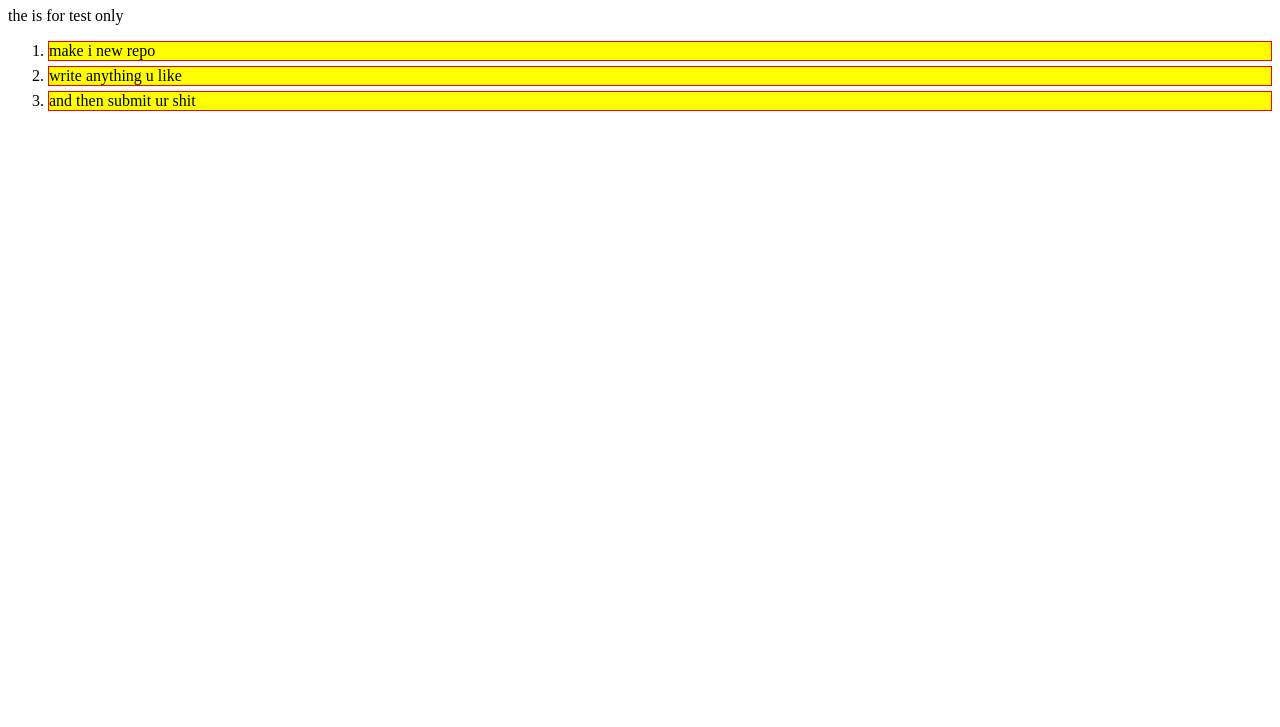
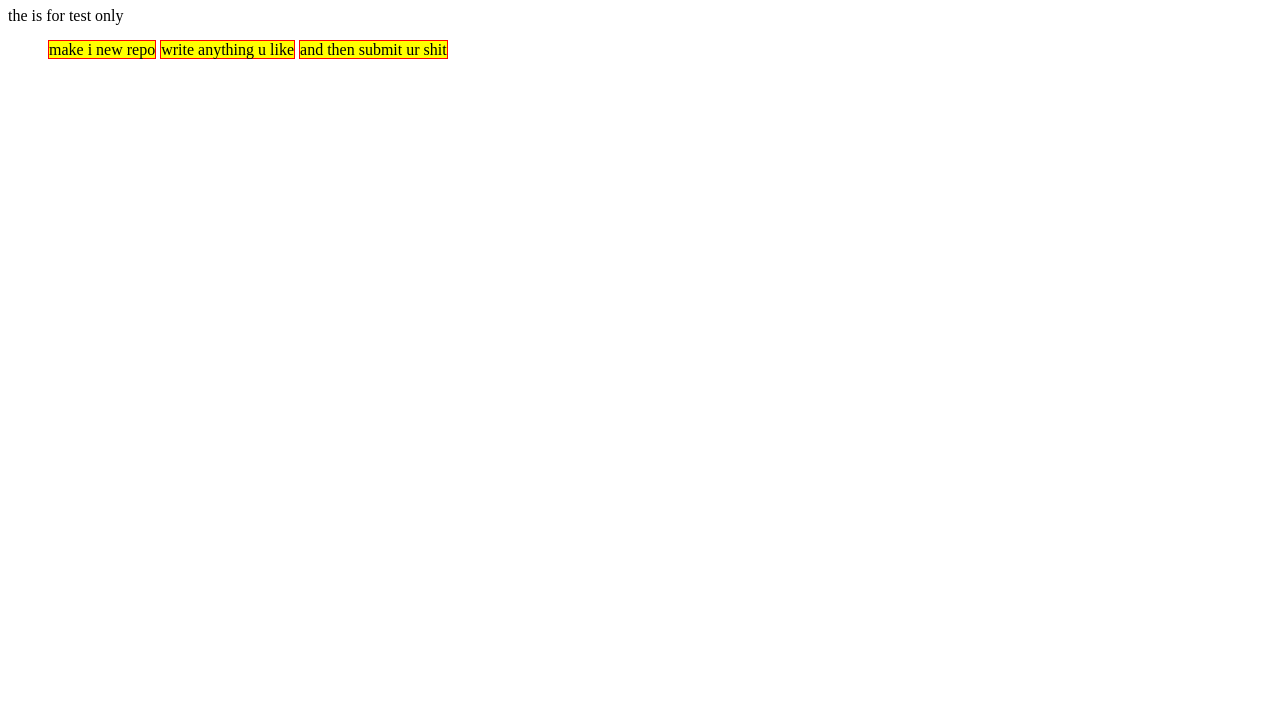
Before and after one commit to basimtechcampus/repo3, a plain HTML site: page index.html in a window 1280 px wide. Shown: the part 73-800 px from the top of the page. Drawn offline with Linux system fonts and the light colour scheme.

Commit message:
changes in the file2

```diff
--- a/index.html
+++ b/index.html
@@ -7,6 +7,8 @@
 			padding: 5px auto 5px auto;
 			margin: 5px auto 5px auto;
 			border: 1px solid red;
+			display: inline;
+			text-align: center;
 		}
 	</style>
 	<title></title>
```
